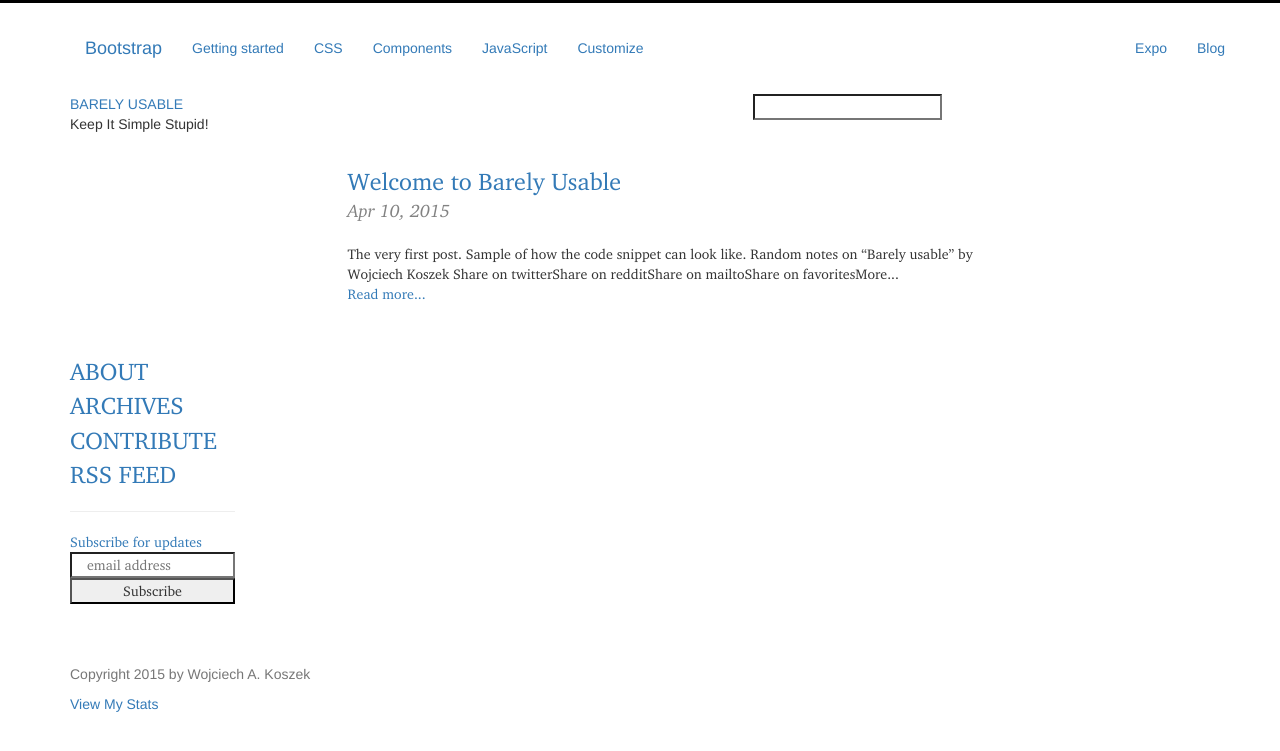
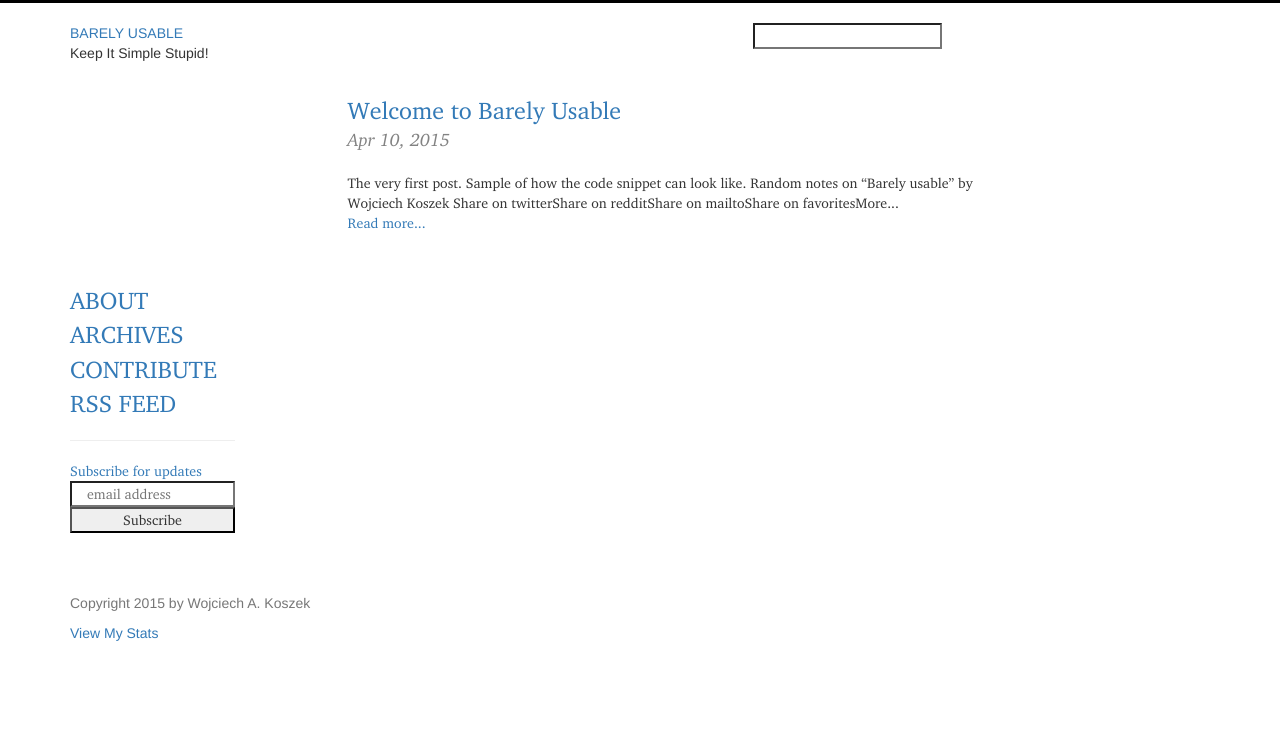
Before and after one commit to wkoszek/barelyusable, a Jekyll site: the page built from index.html, in a window 1280 px wide. Shown: the top 751 px of the page. Built offline with Jekyll 4.4.1, drawn with Linux system fonts in a browser that asks for light colours; nearby versions of some CDN libraries; comment, search, counter and statistics services are not loaded.

Commit message:
Fiasco. Will work in Chrome's Developer Tools.

```diff
--- a/_includes/header.html
+++ b/_includes/header.html
@@ -1,49 +1,3 @@
-
-
-
-
-    <!-- Docs master nav -->
-    <header class="navbar navbar-static-top bs-docs-nav" id="top" role="banner">
-  <div class="container">
-    <div class="navbar-header">
-      <button class="navbar-toggle collapsed" type="button" data-toggle="collapse" data-target=".bs-navbar-collapse">
-        <span class="sr-only">Toggle navigation</span>
-        <span class="icon-bar"></span>
-        <span class="icon-bar"></span>
-        <span class="icon-bar"></span>
-      </button>
-      <a href="../" class="navbar-brand">Bootstrap</a>
-    </div>
-    <nav class="collapse navbar-collapse bs-navbar-collapse">
-      <ul class="nav navbar-nav">
-        <li>
-          <a href="../getting-started/">Getting started</a>
-        </li>
-        <li>
-          <a href="../css/">CSS</a>
-        </li>
-        <li>
-          <a href="../components/">Components</a>
-        </li>
-        <li>
-          <a href="../javascript/">JavaScript</a>
-        </li>
-        <li>
-          <a href="../customize/">Customize</a>
-        </li>
-      </ul>
-      <ul class="nav navbar-nav navbar-right">
-        <li><a href="http://expo.getbootstrap.com" onclick="ga('send', 'event', 'Navbar', 'Community links', 'Expo');">Expo</a></li>
-        <li><a href="http://blog.getbootstrap.com" onclick="ga('send', 'event', 'Navbar', 'Community links', 'Blog');">Blog</a></li>
-      </ul>
-    </nav>
-  </div>
-</header>
-
-
-
-
-
 
 
 
```
